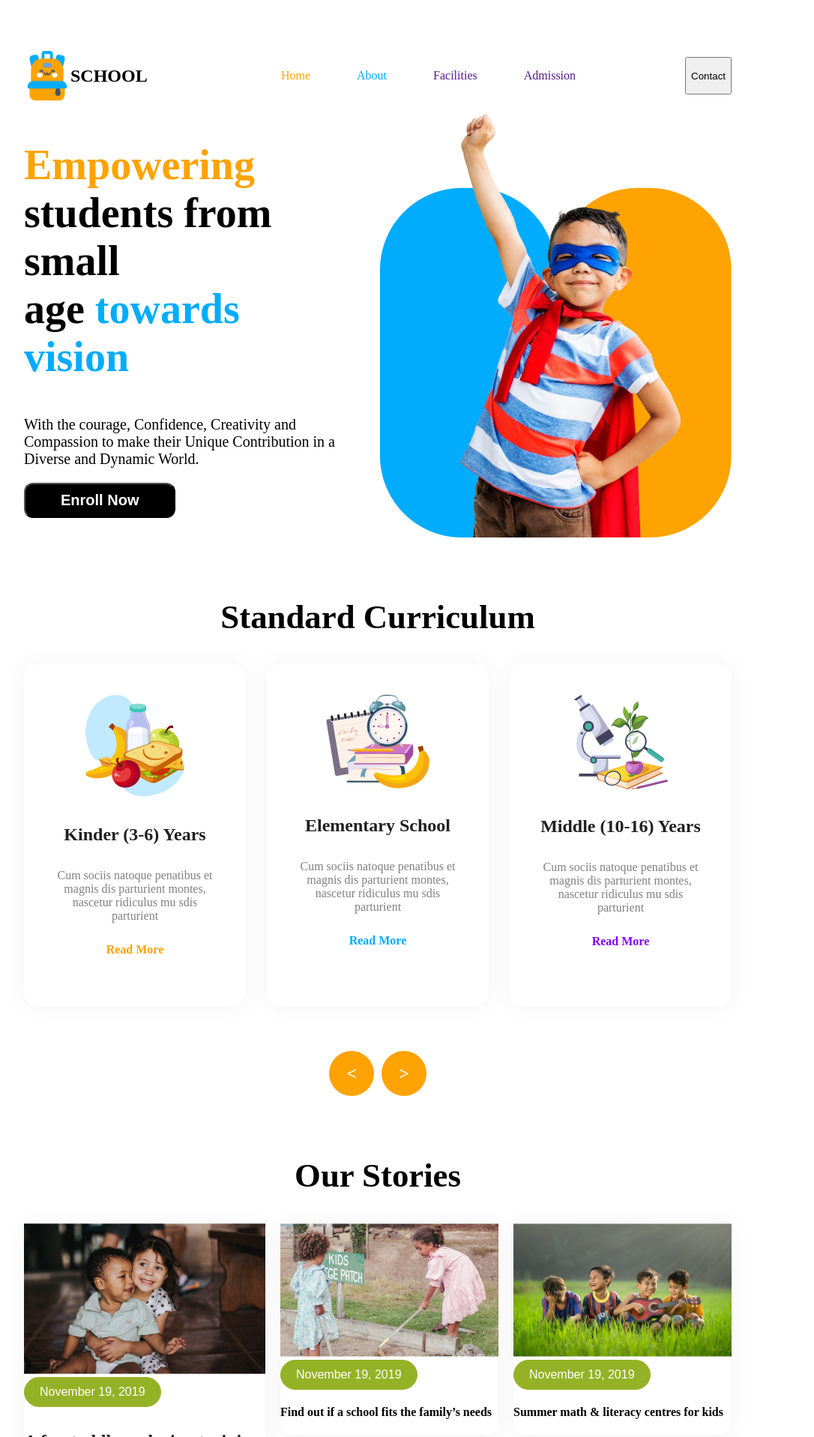
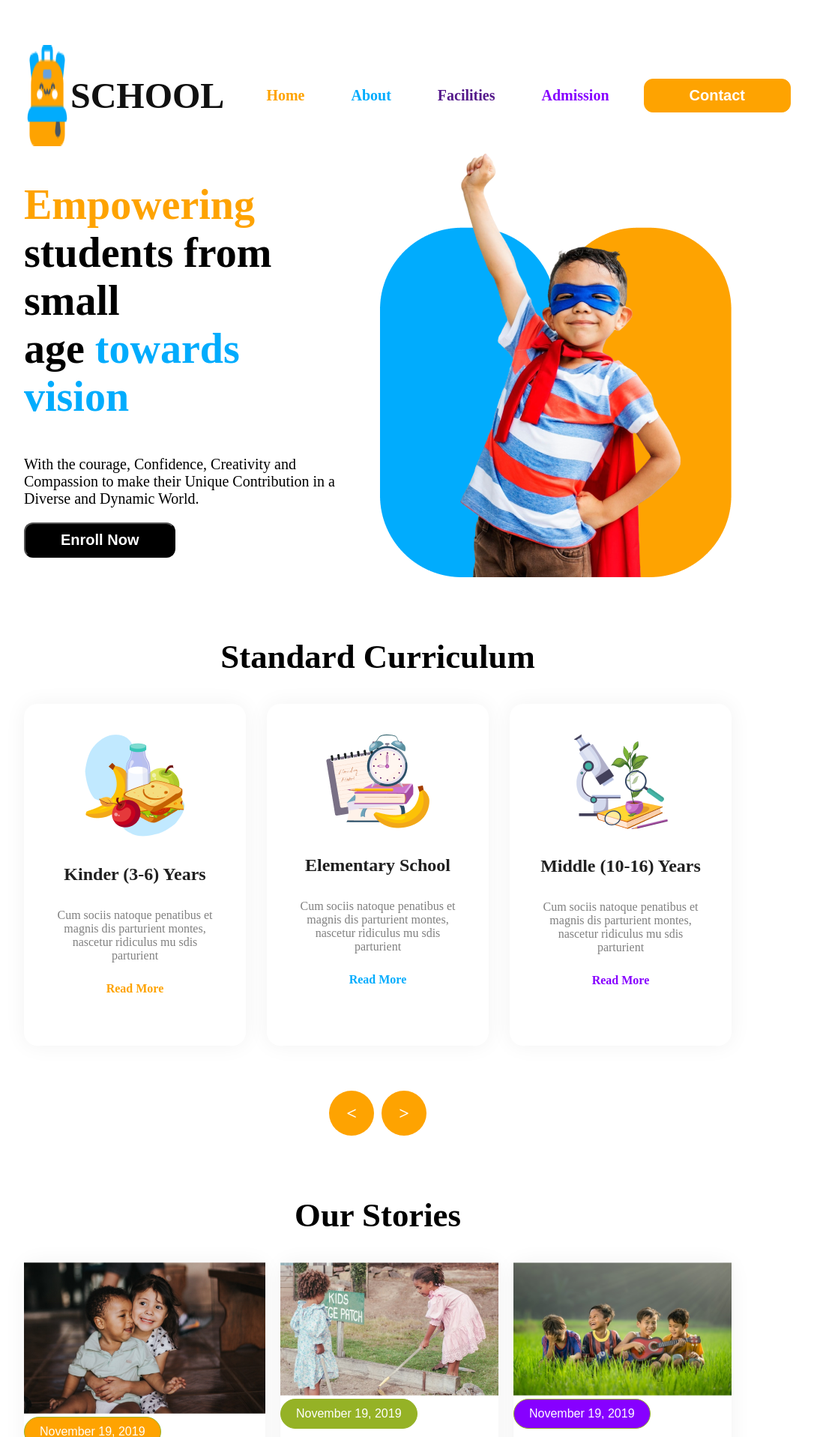
Before and after one commit to limon1492/Assignment-2, a plain HTML site: page index.html in a window 1280 px wide. Shown: the top 1917 px of the page at 75% size, without its empty margins (136-1222 px from the left). Drawn offline with Linux system fonts and the light colour scheme.

Commit message:
added the changing navber

```diff
--- a/index.html
+++ b/index.html
@@ -18,11 +18,11 @@
             <ul class="nav-links display-flex">
                 <li class="nav-item"><a href="" class="nav-link color-1">Home</a></li>
                 <li class="nav-item"><a href="" class="nav-link color-2">About</a></li>
-                <li class="nav-item"><a href="" class="nav-link">Facilities</a></li>
-                <li class="nav-item"><a href="" class="nav-link">Admission</a></li>
-                <button class="btn-primary">Contact</button>
+                <li class="nav-item"><a href="" class="nav-link color-4j">Facilities</a></li>
+                <li class="nav-item"><a href="" class="nav-link color-3">Admission</a></li>
+
             </ul>
-
+            <button class="btn-primary">Contact</button>
         </nav>
         <section class="banner display-flex">
             <div class="banner-container">
@@ -79,7 +79,7 @@
             <div class="our-stories display-flex">
                 <div class="stories">
                     <img class="image" src="assets/story-1.png" alt="">
-                    <button class="btn">November 19, 2019</button>
+                    <button class="btn , btn-2">November 19, 2019</button>
                     <h4 class="skill-title">A fun toddler coloring training on
                         classroom</h4>
                     <p class="description">Beautiful branding for changes by Never Now in Australia.
@@ -89,25 +89,25 @@
                 <div class="stories-container">
                     <div class="stories-card">
                         <img src="assets/story-2.png" alt="">
-                        <button class="btn">November 19, 2019</button>
+                        <button class="btn ">November 19, 2019</button>
                         <h4 class="title">Find out if a school fits the
                             family’s needs</h4>
                     </div>
                     <div class="stories-card">
                         <img src="assets/story-3.png" alt="">
-                        <button class="btn">November 19, 2019</button>
+                        <button class="btn , btn-1 ">November 19, 2019</button>
                         <h4 class="title">Summer math & literacy
                             centres for kids</h4>
                     </div>
                     <div class="stories-card">
                         <img src="assets/story-4.png" alt="">
-                        <button class="btn">September 10, 2019</button>
+                        <button class="btn , btn-3">September 10, 2019</button>
                         <h4 class="title">Classroom management
                             techniques for new tutors</h4>
                     </div>
                     <div class="stories-card">
                         <img src="assets/story-5.png" alt="">
-                        <button class="btn">September 10, 2019</button>
+                        <button class="btn , btn-4">September 10, 2019</button>
                         <h4 class="title">Conversation rhymes
                             improve kids listening</h4>
                     </div>
--- a/style.css
+++ b/style.css
@@ -1,39 +1,54 @@
-
-
-.body{
+.body {
     max-width: 1440px;
     margin: 60px 160px 80px 160px;
 }
+
 /* sherd style */
-.display-flex{
+.display-flex {
     display: flex;
 }
-.btn-primary{
-    margin-left: 100px;
+
+.btn-primary {
+    color: white;
+    background-color: #FEA301;
+    border: 1px solid #FEA301;
+    font-size: 20px;
+    font-weight: 600;
+    padding: 10px 60px;
+    border-radius: 12px;
 }
-.btn-secendary{
+
+.btn-secendary {
     background-color: black;
     border-radius: 12px;
-    font-size:20px;
+    font-size: 20px;
     font-weight: bold;
     color: white;
     padding: 10px 47px;
 }
-.color-1{
+
+.color-1 {
     color: #FEA301;
 }
-.color-2{
+
+.color-2 {
     color: #01ACFD;
 }
-.color-3{
+
+.color-3 {
     color: #8700FF;
 }
-.description{
+.color-4{
+    color: #05D4DF;
+}
+
+.description {
     font-size: 1rem;
     font-weight: 300;
     color: rgba(128, 128, 128, 1);
 }
-.section-title{
+
+.section-title {
     font-size: 2.8rem;
     font-weight: bold;
     color: #000000;
@@ -42,60 +57,77 @@
     margin-bottom: 80px; */
 }
 
+
 /* navber-styles */
-.navber{
+.navber {
     justify-content: space-between;
     align-items: center;
 
 }
-.nav-item{
+.brand-title{
+    font-size: 2rem;
+    font-weight: bold;
+    color: #111111;
+}
+.nav-item {
     list-style: none;
     margin-right: 30px;
-    padding: 1rem;
+    font-size: 20px;
+    font-weight: bold;
+   padding: 16px;
 }
-.nav-link{
+
+.nav-link {
     text-decoration: none;
 }
+
 /* banner-styles */
-.banner{
+.banner {
     gap: 50px;
 }
-.banner-container{
+
+.banner-container {
     /* width: 640px; */
 }
-.banner-title{
+
+.banner-title {
     font-size: 3.5rem;
     font-weight: bold;
 }
-.banner-discription{
+
+.banner-discription {
     font-size: 20px;
     font-weight: 400px;
     color: black;
 }
-.banner-img{
 
-}
+.banner-img {}
+
 /* skills section styles */
 
-.skills-container{
+.skills-container {
     gap: 28px;
 }
-.skill{
-    padding:40px;
+
+.skill {
+    padding: 40px;
     box-shadow: 0px 0px 28px 1px rgba(0, 0, 0, 0.05);
     text-align: center;
     border-radius: 18px;
 }
-.skill-title{
+
+.skill-title {
     font-size: 1.5rem;
     font-weight: bold;
     color: #202020;
 }
-.more-option{
+
+.more-option {
     font-size: 1rem;
     font-weight: 400px;
 }
-.icons{
+
+.icons {
     display: flex;
     gap: 10px;
     margin-top: 60px;
@@ -103,7 +135,8 @@
     justify-content: center;
     align-items: center;
 }
-.icon{
+
+.icon {
     width: 60px;
     height: 60px;
     background-color: #FEA301;
@@ -119,35 +152,41 @@
 }
 
 /* storie styles */
-.our-stories{
+.our-stories {
     gap: 20px;
 }
-.stories{
+
+.stories {
     box-shadow: 0px 0px 28px 1px rgba(0, 0, 0, 0.05);
     border-radius: 16px;
     /* text-align: center; */
 
 }
-.stories-container{
+
+.stories-container {
     display: grid;
-   grid-template-columns: repeat(2,1fr);
-   gap: 20px ;
+    grid-template-columns: repeat(2, 1fr);
+    gap: 20px;
 }
-.stories-card{
+
+.stories-card {
     box-shadow: 0px 0px 28px 1px rgba(0, 0, 0, 0.05);
     border-radius: 16px;
 }
-.image{
+
+.image {
     width: 100%;
     height: auto;
 }
-.title{
+
+.title {
     font-weight: bold;
     font-size: 1rem;
     color: #000000;
     /* padding: 20px 37px 28px 37px; */
 }
-.btn{
+
+.btn {
     border-radius: 48px;
     font-size: 1rem;
     color: white;
@@ -157,7 +196,20 @@
     background-color: #95B226;
 }
 
-.last-button{
+.btn-1 {
+    background-color: #8700FF;
+}
+.btn-2{
+    background-color: #FEA301;
+}
+.btn-3{
+    background-color: red;
+}
+.btn-4{
+    background-color: turquoise;
+}
+
+.last-button {
     display: flex;
     justify-content: center;
     align-items: center;
@@ -166,35 +218,40 @@
 }
 
 /* footer styles */
-.footer{
+.footer {
     background-color: #01ACFD;
     justify-content: space-around;
     padding: 130px 230px 175px 140px;
 
 }
-.footer-title{
+
+.footer-title {
     font-size: 2.6rem;
     font-weight: bold;
     color: #FFFFFF;
 }
-.footer-description{
+
+.footer-description {
     font-size: 20px;
     font-weight: 400;
     color: #FFFFFF;
 }
-.keep-title{
+
+.keep-title {
     font-size: 1.5rem;
     font-weight: bold;
     color: white;
 
 }
-.footer-education{
+
+.footer-education {
     width: 400px;
 }
+
 /* .about{
    margin-bottom: 20px;
 } */
-.list-item{
+.list-item {
     list-style: none;
 
 }
```
Lines whose indentation alone changed are shown as unchanged.
